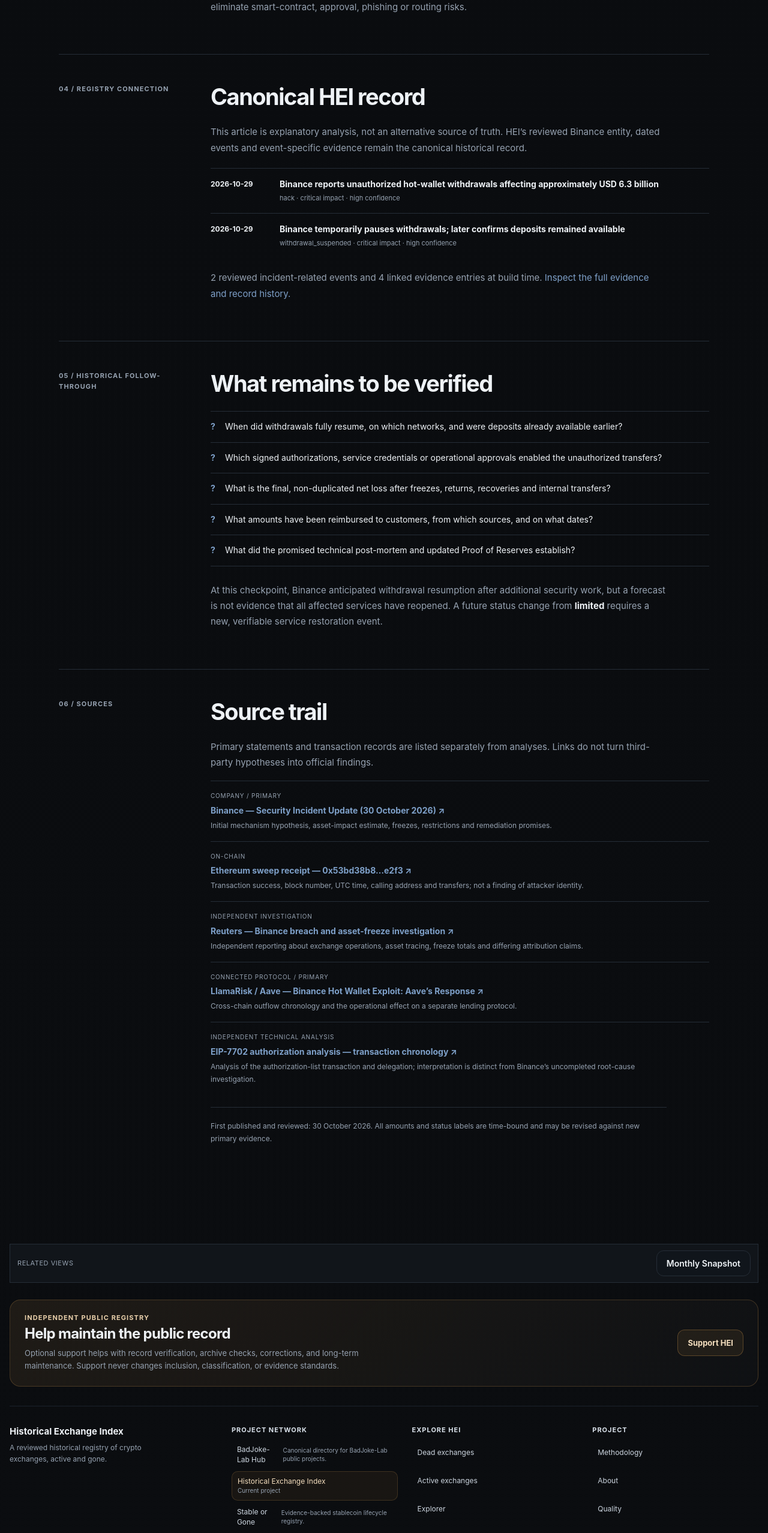
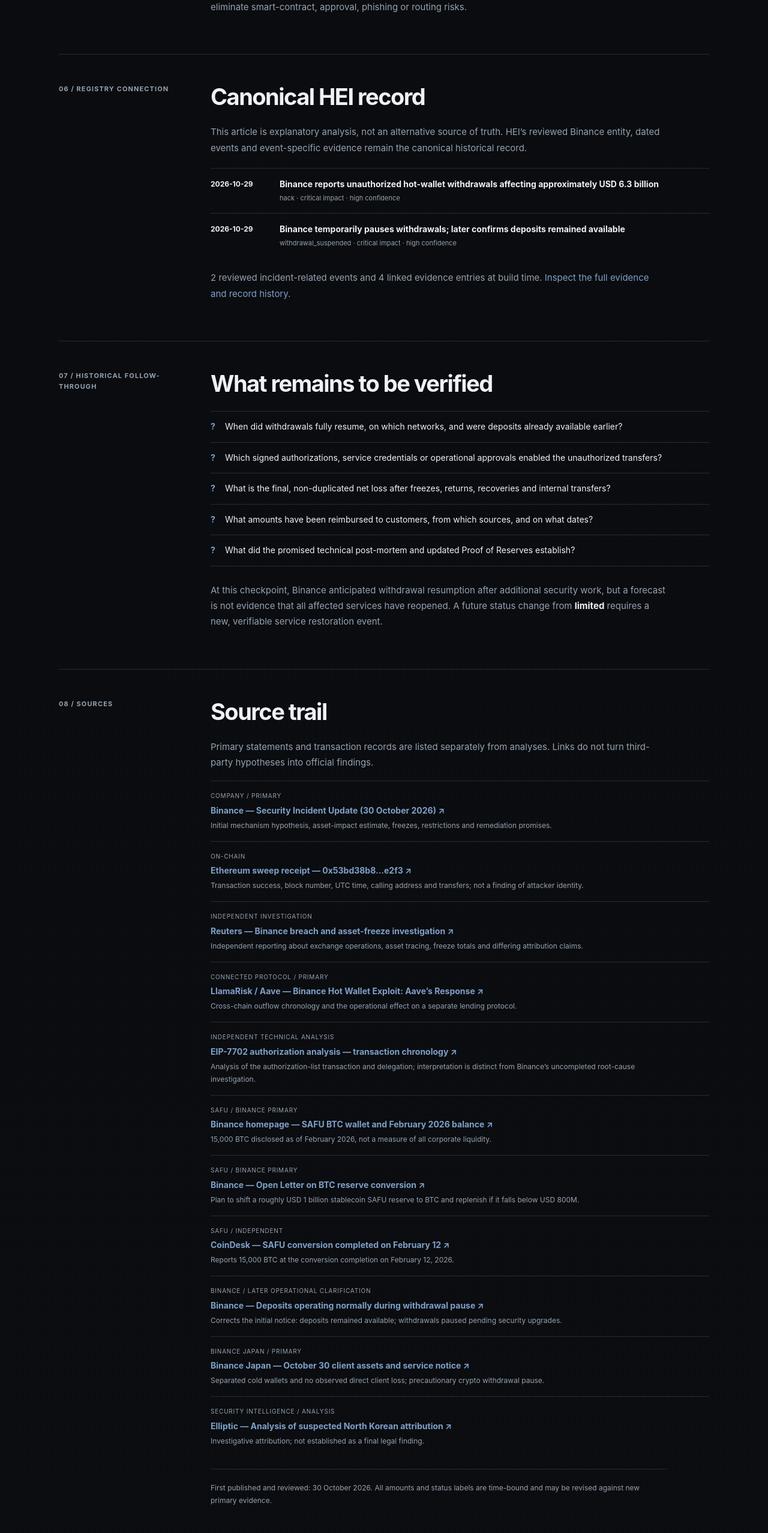
Before and after one commit to badjoke-lab/historical-exchange-index, a Next.js app: page /incidents/binance-2026-security-breach in a window 1280 px wide. Shown: the part 4180-6735 px from the top of the page at 60% size. Built offline with nearby package versions, Linux system fonts and the light colour scheme; no server answers.

Commit message:
Cite official SAFU, Japan status and attribution sources in Binance report

```diff
--- a/src/app/incidents/binance-2026-security-breach/page.tsx
+++ b/src/app/incidents/binance-2026-security-breach/page.tsx
@@ -68,6 +68,13 @@ const references = [
   { group: 'Independent investigation', name: 'Reuters — Binance breach and asset-freeze investigation', href: 'https://www.reuters.com/legal/transactional/tether-circle-freeze-238-billion-after-binance-reports-security-incident-2026-10-29/', detail: 'Independent reporting about exchange operations, asset tracing, freeze totals and differing attribution claims.' },
   { group: 'Connected protocol / primary', name: 'LlamaRisk / Aave — Binance Hot Wallet Exploit: Aave’s Response', href: 'https://governance.aave.com/t/binance-hot-wallet-exploit-aaves-response/25954', detail: 'Cross-chain outflow chronology and the operational effect on a separate lending protocol.' },
   { group: 'Independent technical analysis', name: 'EIP-7702 authorization analysis — transaction chronology', href: 'https://808bits.com/articles/binance-hot-wallet-eip-7702-delegations/', detail: 'Analysis of the authorization-list transaction and delegation; interpretation is distinct from Binance’s uncompleted root-cause investigation.' },
+  { group: 'SAFU / Binance primary', name: 'Binance homepage — SAFU BTC wallet and February 2026 balance', href: 'https://www.binance.com/en', detail: '15,000 BTC disclosed as of February 2026, not a measure of all corporate liquidity.' },
+  { group: 'SAFU / Binance primary', name: 'Binance — Open Letter on BTC reserve conversion', href: 'https://www.binance.com/en/blog/community/7001232677846823071', detail: 'Plan to shift a roughly USD 1 billion stablecoin SAFU reserve to BTC and replenish if it falls below USD 800M.' },
+  { group: 'SAFU / independent', name: 'CoinDesk — SAFU conversion completed on February 12', href: 'https://www.coindesk.com/business/2026/02/12/binance-converts-its-usd1-billion-safu-fund-into-15-000-btc', detail: 'Reports 15,000 BTC at the conversion completion on February 12, 2026.' },
+  { group: 'Binance / later operational clarification', name: 'Binance — Deposits operating normally during withdrawal pause', href: 'https://www.binance.com/en/square/post/10-30-2026-binance-deposits-are-no-longer-affected-pledges-to-cover-losses-related-to-the-incident-382683663031259', detail: 'Corrects the initial notice: deposits remained available; withdrawals paused pending security upgrades.' },
+  { group: 'Binance Japan / primary', name: 'Binance Japan — October 30 client assets and service notice', href: 'https://prtimes.jp/main/html/rd/p/000000061.000126862.html', detail: 'Separated cold wallets and no observed direct client loss; precautionary crypto withdrawal pause.' },
+  { group: 'Security intelligence / analysis', name: 'Elliptic — Analysis of suspected North Korean attribution', href: 'https://www.elliptic.co/insights/binance-largest-hack-in-history/', detail: 'Investigative attribution; not established as a final legal finding.' },
+
 ]
 
 const reviewQuestions = [
@@ -189,7 +196,7 @@ export default function Binance2026IncidentReport() {
       </section>
 
       <section className={styles.canonical} aria-labelledby="case-registry">
-        <div className={styles.sectionLabel}>04 / REGISTRY CONNECTION</div>
+        <div className={styles.sectionLabel}>06 / REGISTRY CONNECTION</div>
         <div>
           <h2 id="case-registry">Canonical HEI record</h2>
           <p>This article is explanatory analysis, not an alternative source of truth. HEI’s reviewed Binance entity, dated events and event-specific evidence remain the canonical historical record.</p>
@@ -205,7 +212,7 @@ export default function Binance2026IncidentReport() {
       </section>
 
       <section className={styles.followup} aria-labelledby="case-open-questions">
-        <div className={styles.sectionLabel}>05 / HISTORICAL FOLLOW-THROUGH</div>
+        <div className={styles.sectionLabel}>07 / HISTORICAL FOLLOW-THROUGH</div>
         <div>
           <h2 id="case-open-questions">What remains to be verified</h2>
           <ul>{reviewQuestions.map((question) => <li key={question}>{question}</li>)}</ul>
@@ -214,7 +221,7 @@ export default function Binance2026IncidentReport() {
       </section>
 
       <section className={styles.sources} aria-labelledby="case-sources">
-        <div className={styles.sectionLabel}>06 / SOURCES</div>
+        <div className={styles.sectionLabel}>08 / SOURCES</div>
         <div>
           <h2 id="case-sources">Source trail</h2>
           <p>Primary statements and transaction records are listed separately from analyses. Links do not turn third-party hypotheses into official findings.</p>
```
